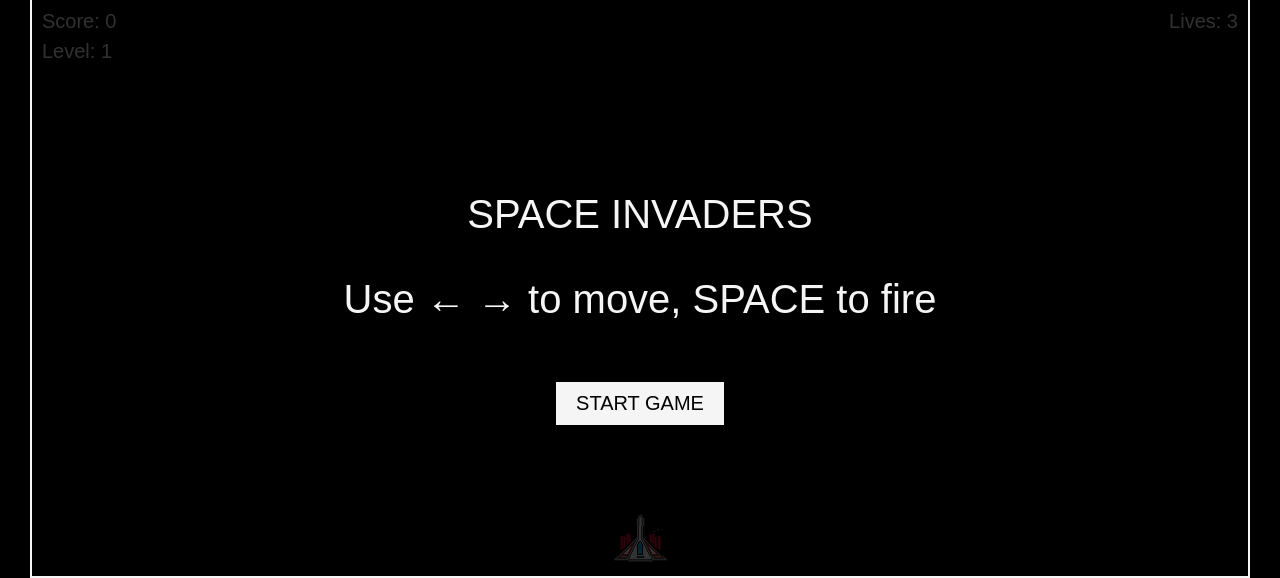
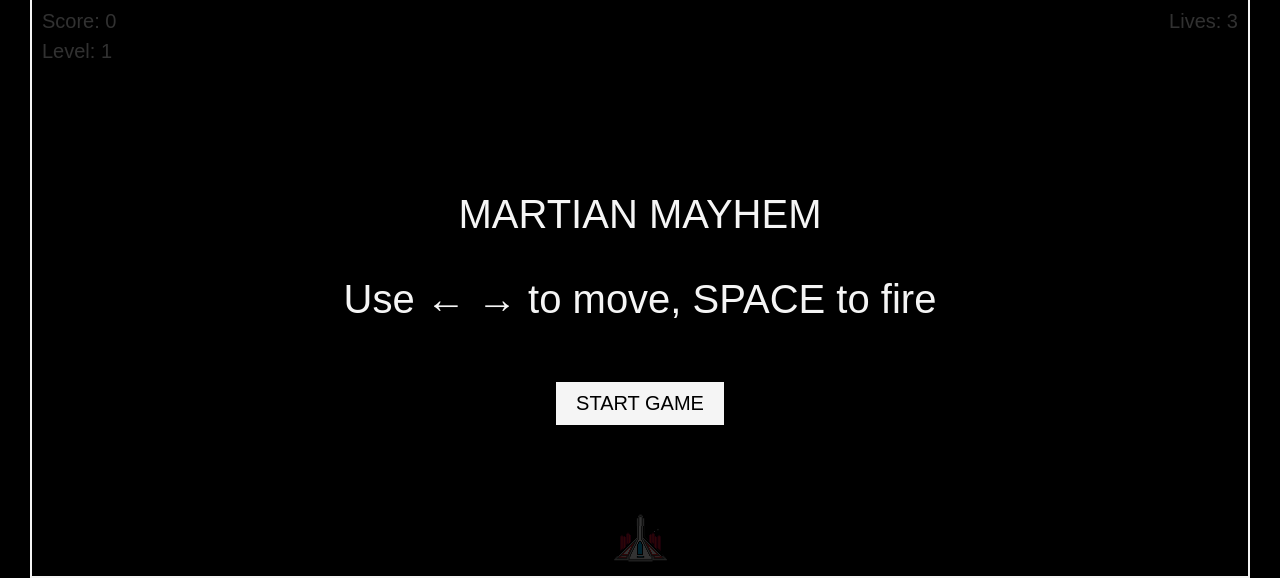
Before and after one commit to PerezLyncoln/MartianMayhem, a plain HTML site: page index.html in a window 1280 px wide. Shown: the part 222-800 px from the top of the page. Drawn offline with Linux system fonts and the light colour scheme.

Commit message:
Title Change
Fixed game title in instructions prompt

```diff
--- a/index.html
+++ b/index.html
@@ -14,7 +14,7 @@
         <div id="level">Level: 1</div>
         <div id="player"></div>
         <div id="game-start">
-            <p> SPACE INVADERS </p>
+            <p> MARTIAN MAYHEM </p>
             <p>Use ← → to move, SPACE to fire</p>
             <button id="start-button">START GAME</button>
         </div>
```
